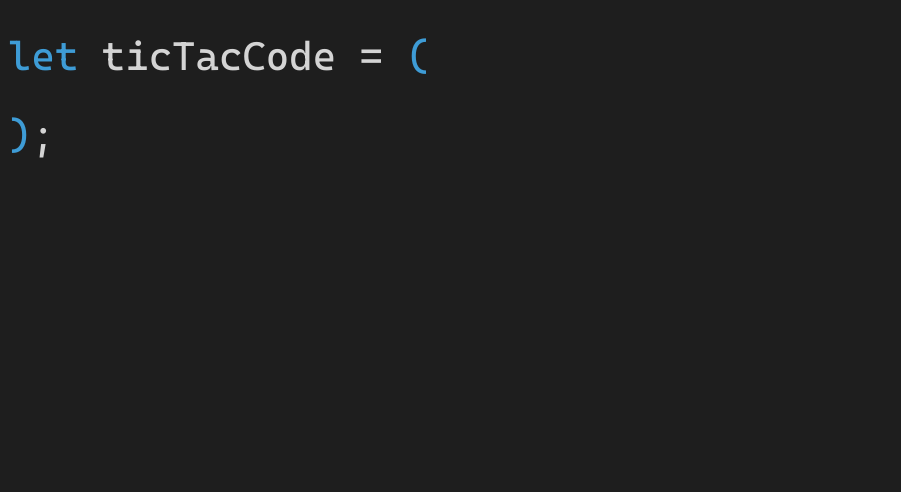
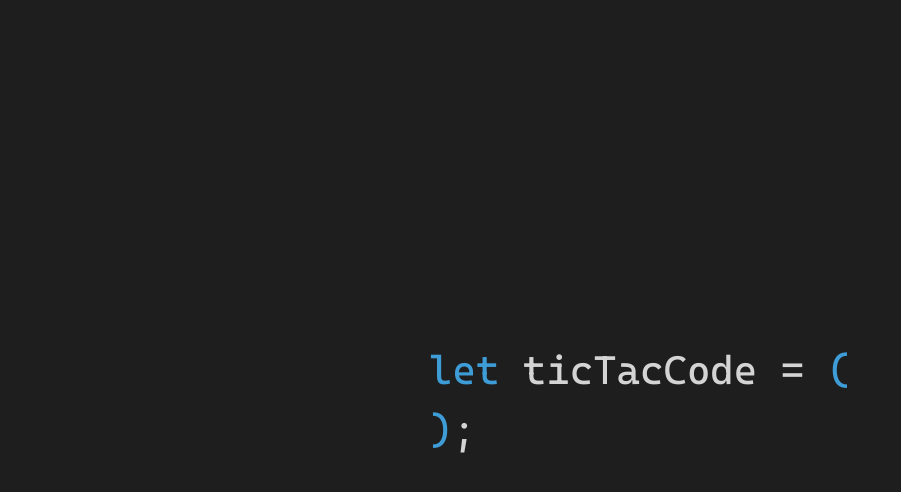
Before and after one commit to Jobrzut/Tic-Tac-Code, a plain HTML site: page index.html in a window 1280 px wide. Shown: the whole page, without its empty margins (0-901 px from the left). Drawn offline with Linux system fonts and the light colour scheme.

Commit message:
Add a css reset and lay out h2

```diff
--- a/index.html
+++ b/index.html
@@ -23,8 +23,6 @@
             <div></div>
             <div></div>
         </div>
-    </div>
-    <div>
         <h2><span class="blue_span">&rpar;</span>;</h2>
     </div>
 </body>
--- a/style.css
+++ b/style.css
@@ -1,3 +1,58 @@
+/* 1. Use a more-intuitive box-sizing model */
+*, *::before, *::after {
+    box-sizing: border-box;
+  }
+
+  /* 2. Remove default margin */
+  * {
+    margin: 0;
+  }
+
+  /* 3. Enable keyword animations */
+  @media (prefers-reduced-motion: no-preference) {
+    html {
+      interpolate-size: allow-keywords;
+    }
+  }
+
+  body {
+    /* 4. Add accessible line-height */
+    line-height: 1.5;
+    /* 5. Improve text rendering */
+    -webkit-font-smoothing: antialiased;
+  }
+
+  /* 6. Improve media defaults */
+  img, picture, video, canvas, svg {
+    display: block;
+    max-width: 100%;
+  }
+
+  /* 7. Inherit fonts for form controls */
+  input, button, textarea, select {
+    font: inherit;
+  }
+
+  /* 8. Avoid text overflows */
+  p, h1, h2, h3, h4, h5, h6 {
+    overflow-wrap: break-word;
+  }
+
+  /* 9. Improve line wrapping */
+  p {
+    text-wrap: pretty;
+  }
+  h1, h2, h3, h4, h5, h6 {
+    text-wrap: balance;
+  }
+
+  /*
+    10. Create a root stacking context
+  */
+  #root, #__next {
+    isolation: isolate;
+}
+
 @font-face {
     font-family: 'Cascadia Mono';
     src: url('font/CascadiaMono.woff2') format('woff2'),
@@ -11,12 +66,22 @@ body {
     background-color: #1e1e1e;
     color: #d4d4d4;
     font-family: 'Cascadia Mono', monospace, system-ui;
+    display: flex;
+    flex-direction: column;
+    align-items: center;
+    justify-content: center;
+    min-height: 100vh;
 }
 
 h2 {
     font-weight: 400;
     font-size: 40px;
 }
+
 .blue_span {
     color: #3e9cd6;
 }
+
+.bottom_text {
+    align-self: flex-start;
+}
```
